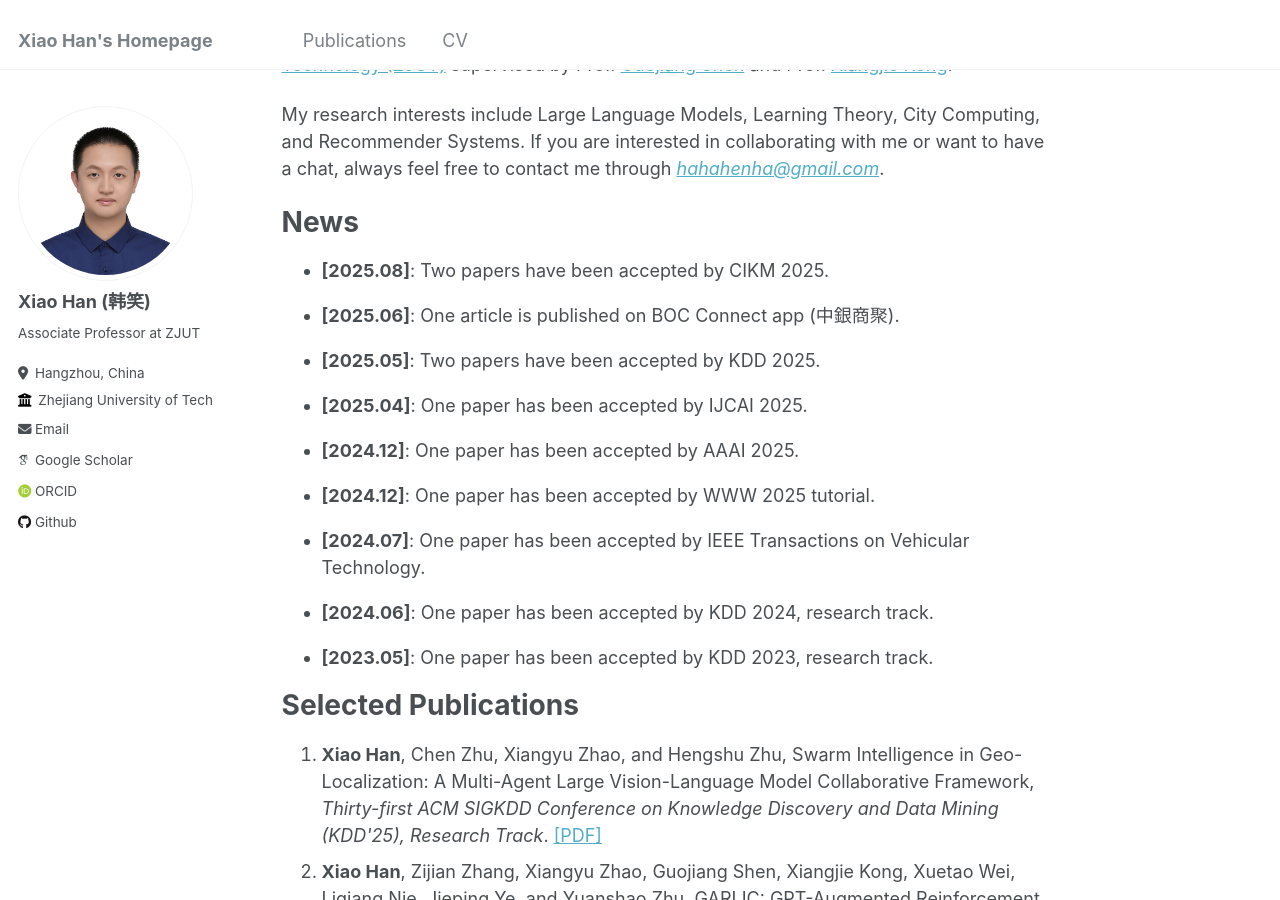
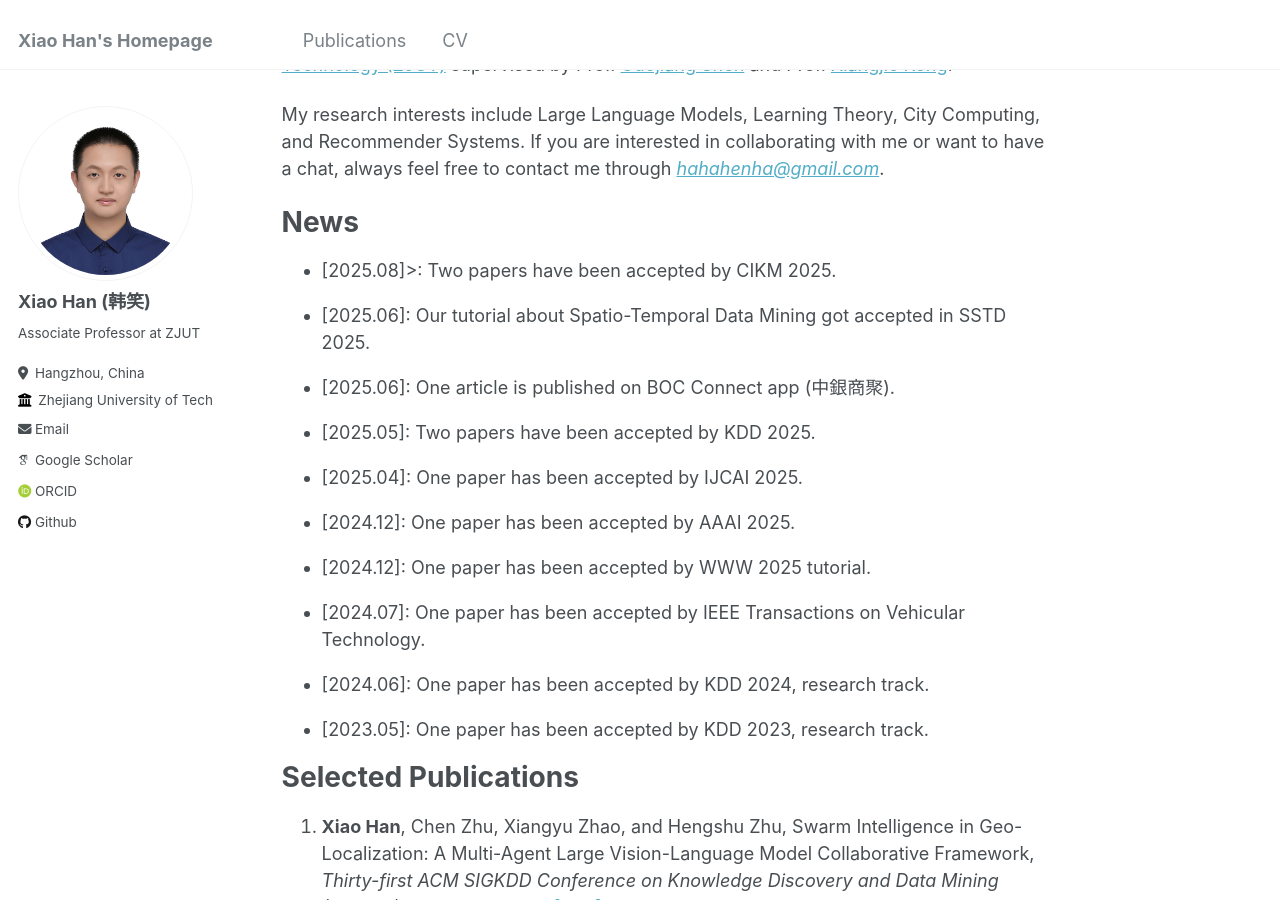
Before and after one commit to hahahenha/hahahenha.github.io, a Jekyll site: the page built from _pages/about.md, in a window 1280 px wide and 900 px high, scrolled down 252 px. Built offline with Jekyll 4.4.1, drawn with Linux system fonts in a browser that asks for light colours; some web fonts are replaced.

Commit message:
Update about.md

```diff
--- a/_pages/about.md
+++ b/_pages/about.md
@@ -37,42 +37,48 @@ If you are interested in collaborating with me or want to have a chat, always fe
 
 <div class="scrollable">
 
+
+
  <ul>
-    <li><strong>[2025.08]</strong>: Two papers have been accepted by CIKM 2025. </li>
+    <li>[2025.08]>: Two papers have been accepted by CIKM 2025. </li>
+  </ul>
+
+  <ul>
+    <li>[2025.06]: Our tutorial about Spatio-Temporal Data Mining got accepted in SSTD 2025. </li>
   </ul>
 
  <ul>
-    <li><strong>[2025.06]</strong>: One article is published on BOC Connect app (中銀商聚). </li>
+    <li>[2025.06]: One article is published on BOC Connect app (中銀商聚). </li>
   </ul>
 
 
  <ul>
-    <li><strong>[2025.05]</strong>: Two papers have been accepted by KDD 2025.</li>
+    <li>[2025.05]: Two papers have been accepted by KDD 2025.</li>
   </ul>
 
 
  <ul>
-    <li><strong>[2025.04]</strong>: One paper has been accepted by IJCAI 2025.</li>
+    <li>[2025.04]: One paper has been accepted by IJCAI 2025.</li>
   </ul>
 
  <ul>
-    <li><strong>[2024.12]</strong>: One paper has been accepted by AAAI 2025.</li>
+    <li>[2024.12]: One paper has been accepted by AAAI 2025.</li>
   </ul>
 
  <ul>
-    <li><strong>[2024.12]</strong>: One paper has been accepted by WWW 2025 tutorial.</li>
+    <li>[2024.12]: One paper has been accepted by WWW 2025 tutorial.</li>
   </ul>
 
   <ul>
-    <li><strong>[2024.07]</strong>: One paper has been accepted by IEEE Transactions on Vehicular Technology.</li>
+    <li>[2024.07]: One paper has been accepted by IEEE Transactions on Vehicular Technology.</li>
   </ul>
 
   <ul>
-    <li><strong>[2024.06]</strong>: One paper has been accepted by KDD 2024, research track.</li>
+    <li>[2024.06]: One paper has been accepted by KDD 2024, research track.</li>
   </ul>
 
   <ul>
-    <li><strong>[2023.05]</strong>: One paper has been accepted by KDD 2023, research track.</li>
+    <li>[2023.05]: One paper has been accepted by KDD 2023, research track.</li>
   </ul>
 </div>
 
```
